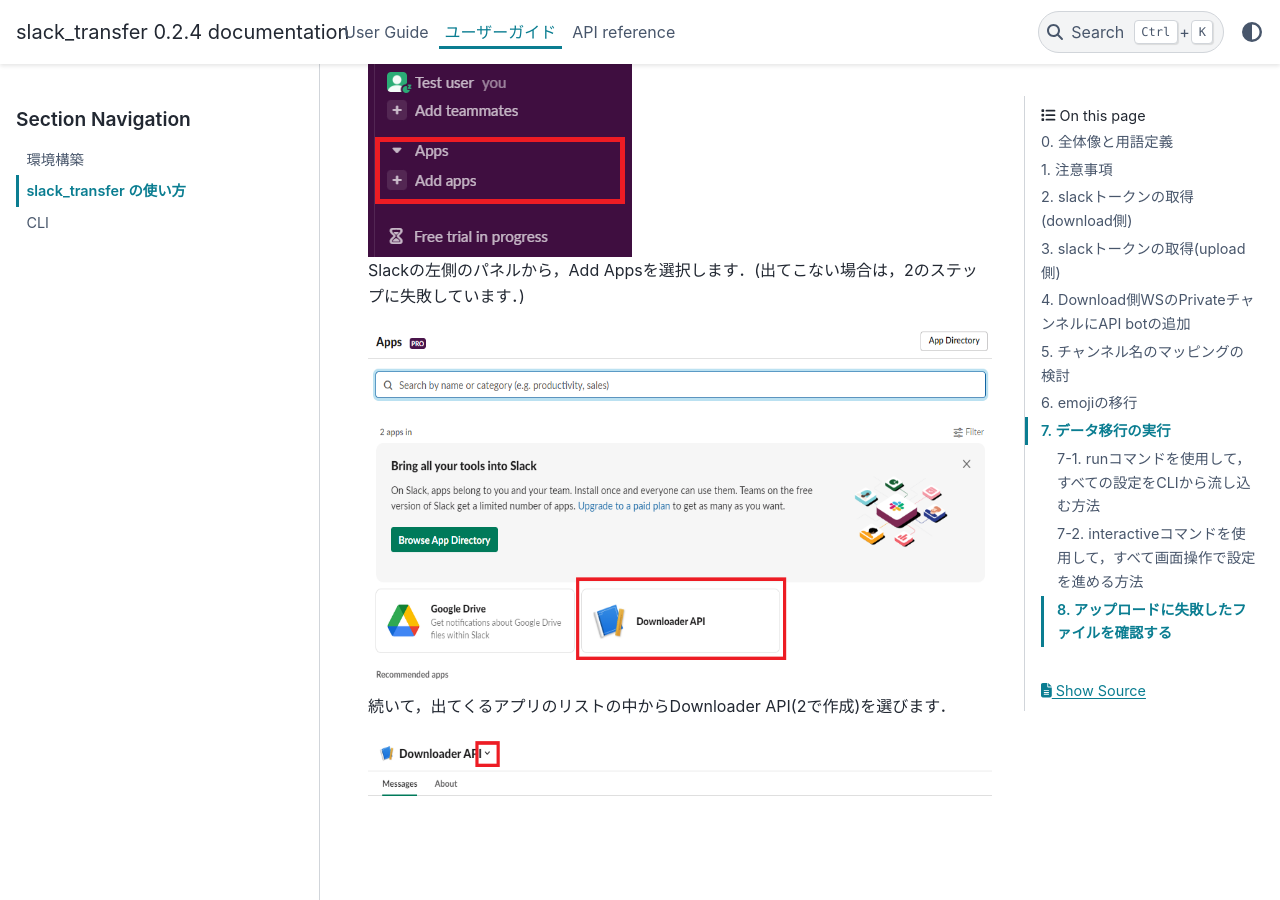
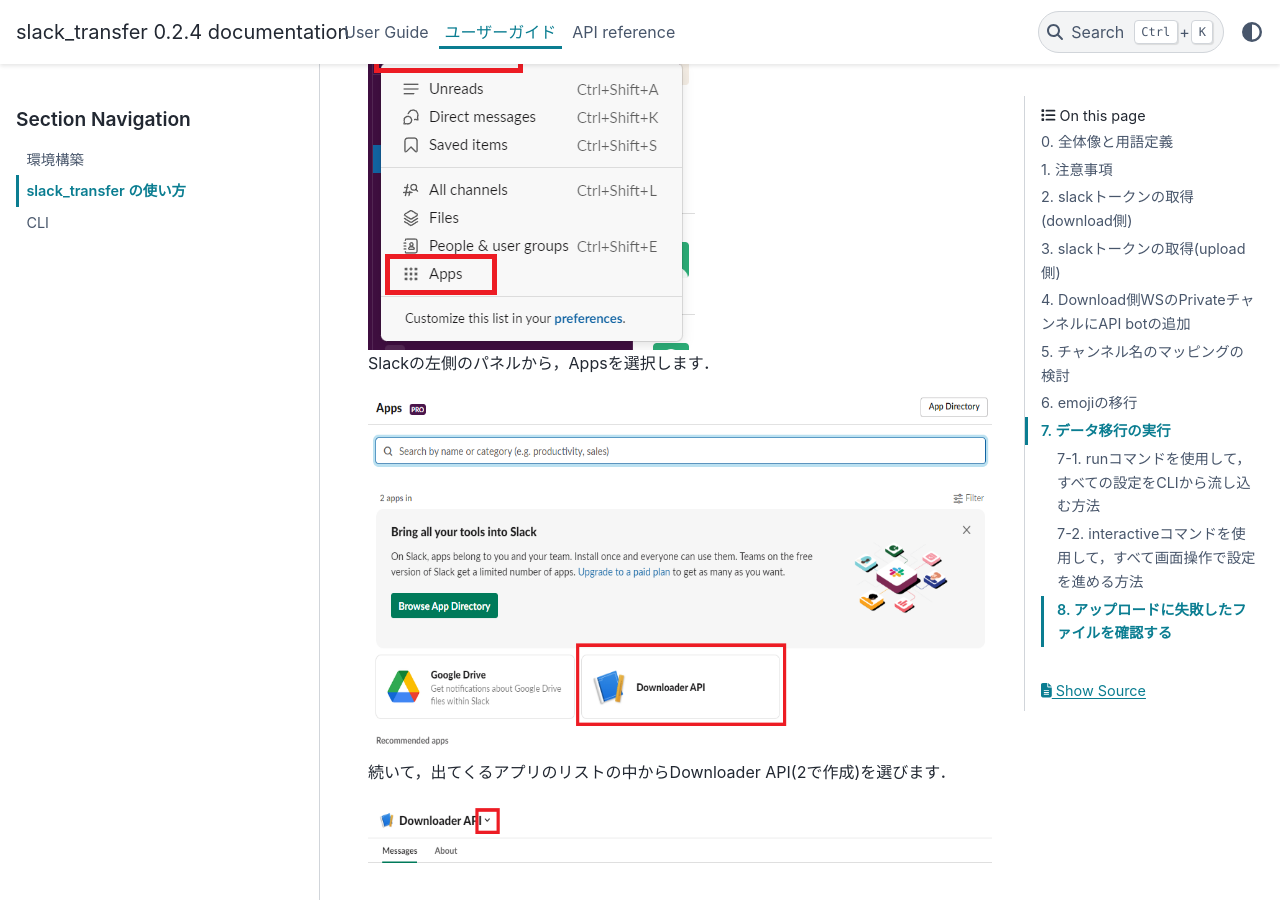
Before and after one commit to masanorihirano/slack_transfer, a Sphinx documentation site: the page built from docs/source/user_guide/run_ja.rst, in a window 1280 px wide and 900 px high, scrolled down 14214 px. Built offline with Sphinx 7.4.7 and the PyData theme 0.15.4, drawn with Linux system fonts in a browser that asks for light colours.

Commit message:
update documents for finding apps

```diff
--- a/docs/source/user_guide/run.rst
+++ b/docs/source/user_guide/run.rst
@@ -241,10 +241,10 @@
 By default, the API cannot read private channels, so it performs the operations equivalent to inviting a user.
 For public channels, it is possible to join a channel without an invitation, so no action is required.
 
-.. image:: assets/add-api-to-private-01.png
+.. image:: assets/add-api-to-private-01-b.png
     :scale: 100%
 
-From the left panel of Slack, select "Add Apps". (If it does not appear, section 2 has failed.)
+From the left panel of Slack, select "Apps".
 
 .. image:: assets/add-api-to-private-02.png
     :scale: 70%
--- a/docs/source/user_guide/run_ja.rst
+++ b/docs/source/user_guide/run_ja.rst
@@ -238,10 +238,10 @@
 デフォルトでは，APIはprivate channelを読み込むことができないので，ユーザーのinviteに相当する作業を行います．
 Public channelに関しては，招待なくとも自分で参加することができるのが一般なので，操作は不要です．
 
-.. image:: assets/add-api-to-private-01.png
+.. image:: assets/add-api-to-private-01-b.png
     :scale: 100%
 
-Slackの左側のパネルから，Add Appsを選択します．(出てこない場合は，2のステップに失敗しています．)
+Slackの左側のパネルから，Appsを選択します．
 
 .. image:: assets/add-api-to-private-02.png
     :scale: 70%
```
Also changed, not shown: docs/source/user_guide/assets/add-api-to-private-01-b.png (added).
